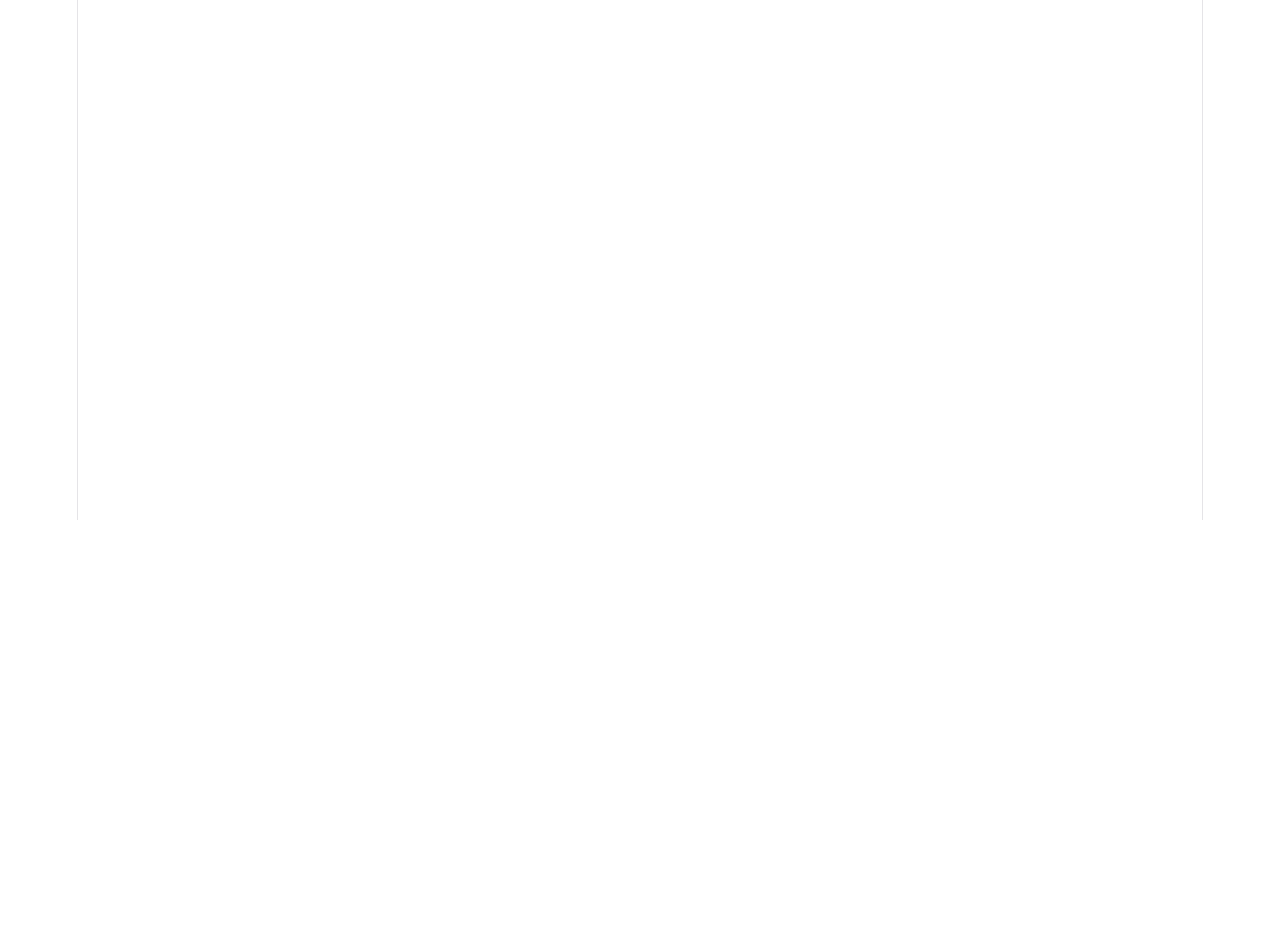
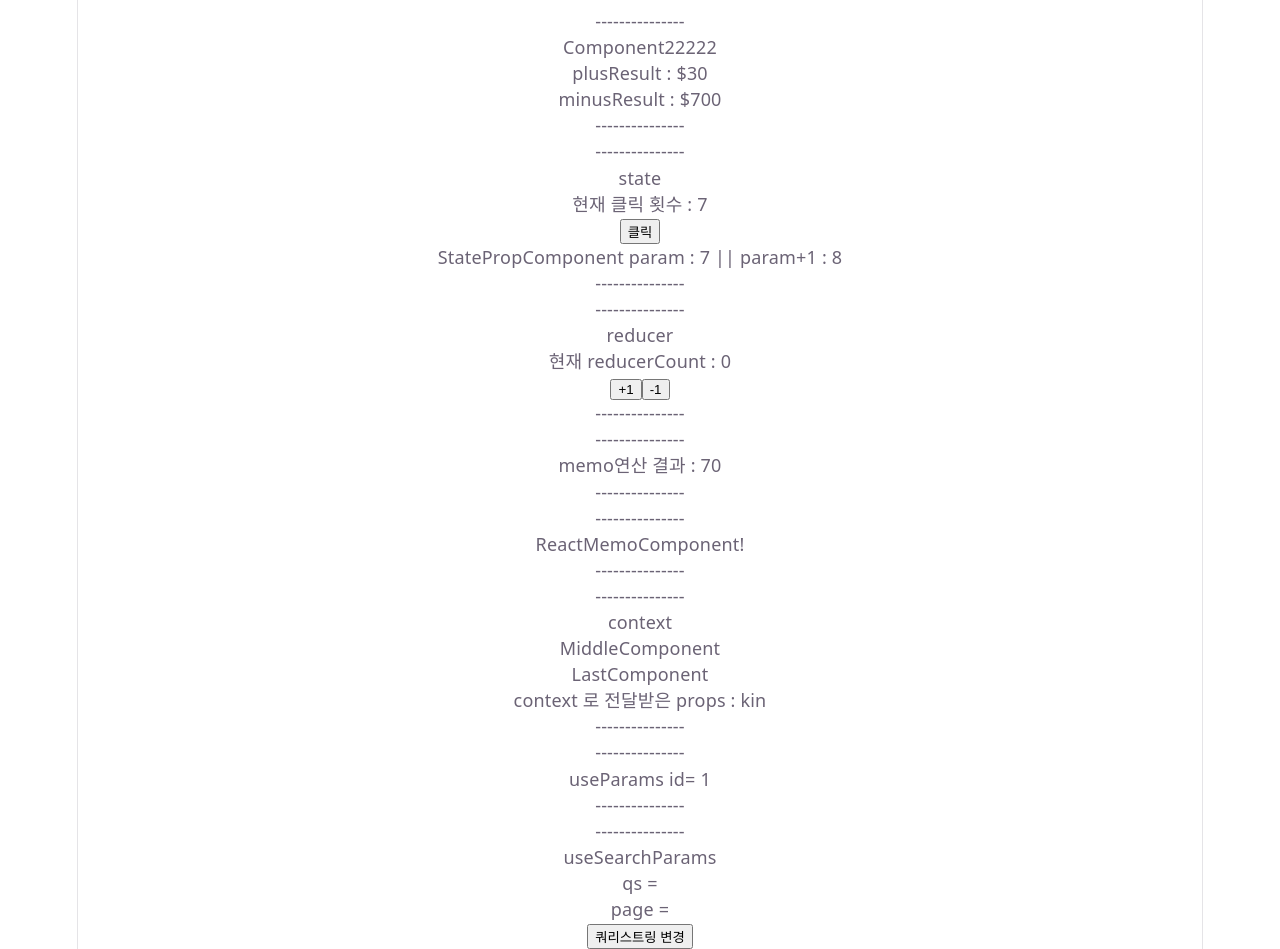
Before and after one commit to kin412/2026-my-react-base, a React (Vite) app in the folder react/: page /basic/1 in a window 1280 px wide. Before the commit this address had no page. Shown: the part 280-1229 px from the top of the page. Before the commit the page ends 800 px from the top, so only its background shows below. Built offline with nearby package versions, Linux system fonts and the light colour scheme.

Commit message:
useParams useSearchParams

```diff
--- a/react/src/App.jsx
+++ b/react/src/App.jsx
@@ -10,7 +10,7 @@ function App() {
       나의 첫 리액트 프로젝트
       <Routes>
         <Route path="/" element={<Home />} />
-        <Route path="/basic" element={<BasicTestMain />} />
+        <Route path="/basic/:id" element={<BasicTestMain />} />
         <Route path="/counter" element={<CounterMain />} />
       </Routes>
     </BrowserRouter>
--- a/react/src/pages/basicTest/BasicTestMain.jsx
+++ b/react/src/pages/basicTest/BasicTestMain.jsx
@@ -90,6 +90,12 @@ useNavigate
 Link - 스프링프로젝트에서 그냥 화면단의 a태그라 보면 된다.
 useNavigate - Link는 클릭해야 하지만, useNavigate는 특정 로직의 끝에서 그 요청으로 바로간다.
 
+useParams
+스프링의 @PathVariable
+
+useSearchParams
+스프링의 쿼리스트링
+
 */
 import {
   useState,
@@ -101,7 +107,12 @@ import {
   createContext,
 } from "react";
 import MiddleComponent from "./MiddleComponent";
-import { Link, useNavigate } from "react-router-dom";
+import {
+  Link,
+  useNavigate,
+  useParams,
+  useSearchParams,
+} from "react-router-dom";
 
 /*
 function BasicTestMain() {
@@ -185,6 +196,20 @@ const BasicTestMain = () => {
     nvg("/");
   };
 
+  //useParams
+  const { id } = useParams();
+
+  //useSearchParams
+  const [searchParams, setSearchParams] = useSearchParams();
+
+  const qs = searchParams.get("qs");
+  const page = searchParams.get("page");
+
+  const changeQuery = () => {
+    // 코드로 쿼리 스트링 변경 (주소창이 /basic?qs=vue&page=2 로 바뀜)
+    setSearchParams({ qs: "vue", page: "2" });
+  };
+
   return (
     <div>
       테스트메인
@@ -244,6 +269,17 @@ const BasicTestMain = () => {
         {/* 중간단계는 props 전달 안함 */}
         <MiddleComponent />
       </FirstContext.Provider>
+      <div>---------------</div>
+      <div>---------------</div>
+      <div>useParams id= {id}</div>
+      <div>---------------</div>
+      <div>---------------</div>
+      <div>useSearchParams</div>
+      <div>qs = {qs}</div>
+      <div>page = {page}</div>
+      <div>
+        <button onClick={changeQuery}>쿼리스트링 변경</button>
+      </div>
     </div>
   );
 };
--- a/react/src/pages/basicTest/Home.jsx
+++ b/react/src/pages/basicTest/Home.jsx
@@ -5,7 +5,7 @@ const Home = () => {
     <div>
       <div>홈입니다.</div>
       <div>
-        <Link to="/basic">BasicTestMain</Link>
+        <Link to="/basic/999999?qs=react&page=412">BasicTestMain</Link>
       </div>
       <div>
         <Link to="/counter">CounterMain</Link>
```
